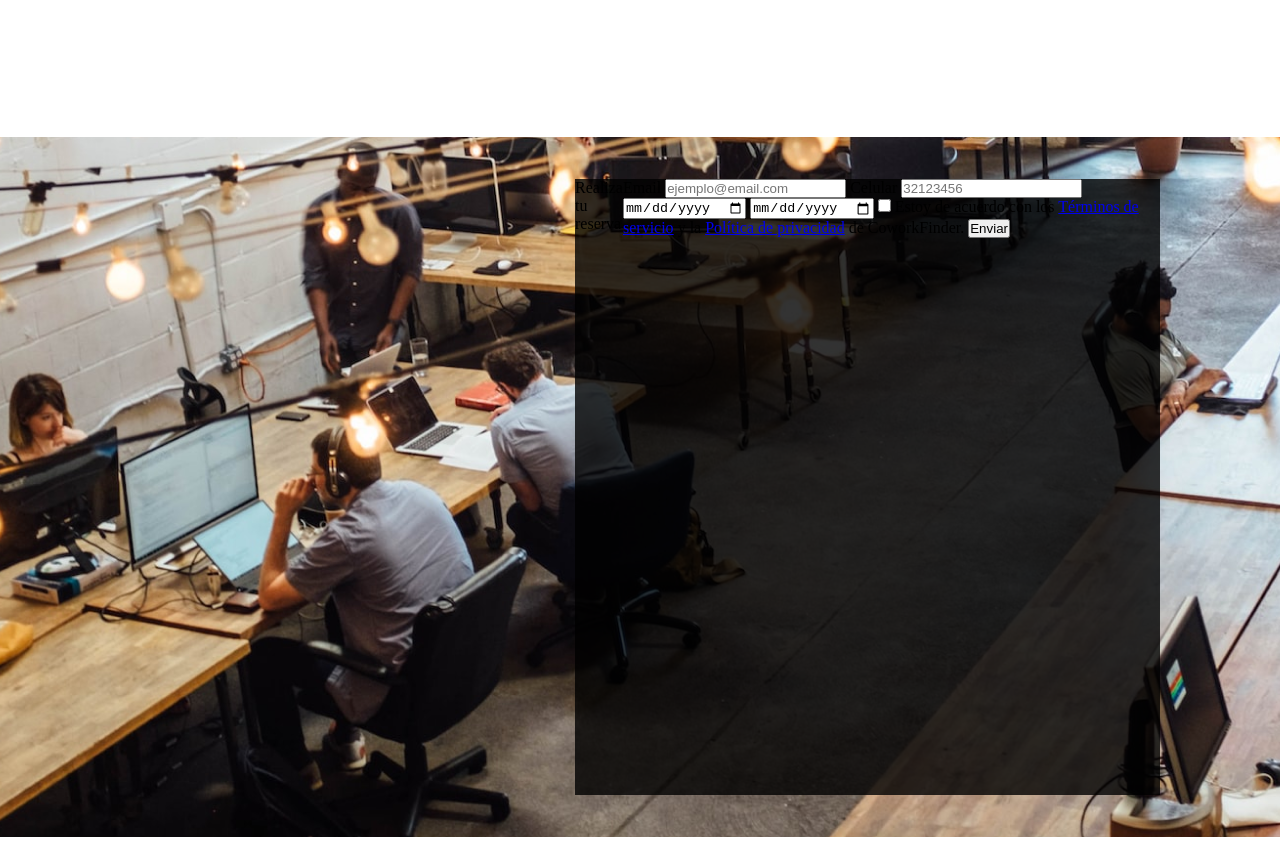
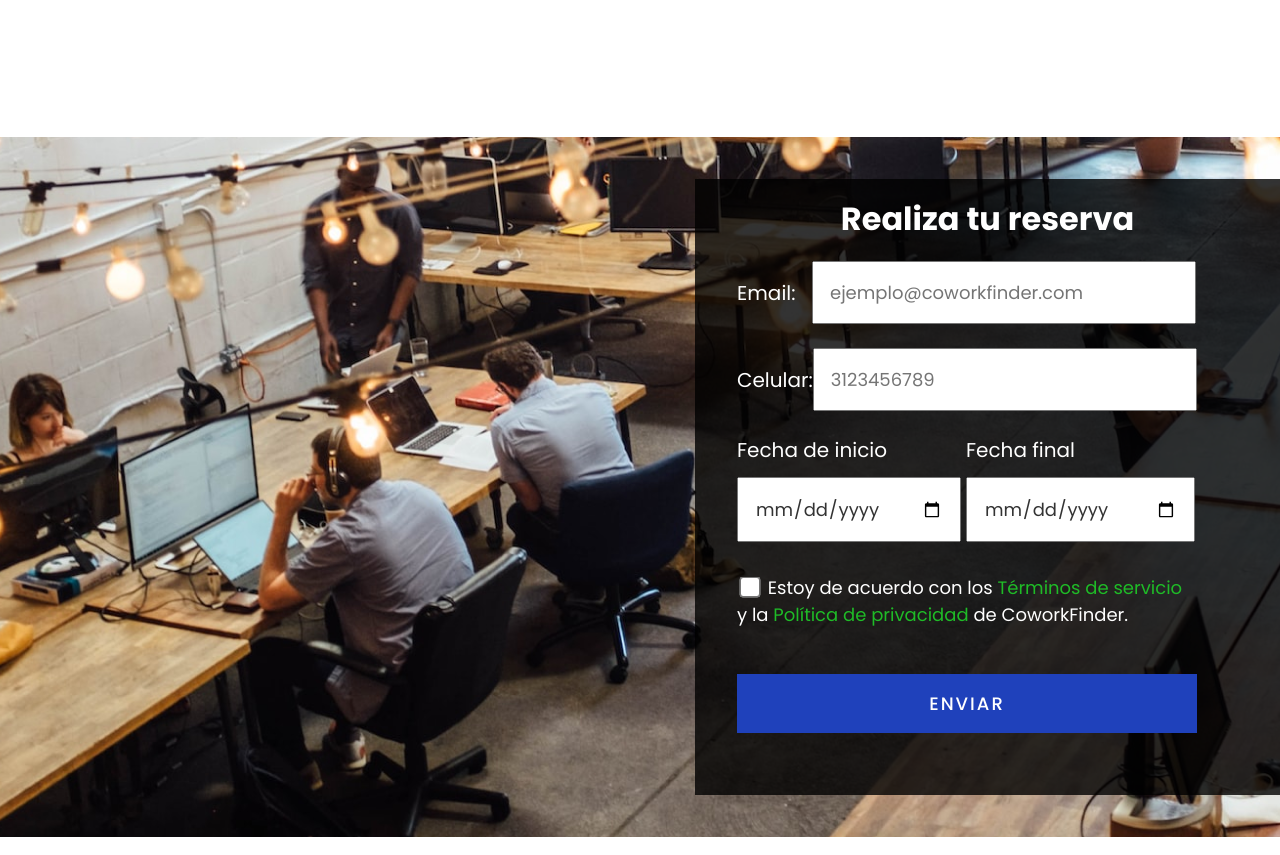
Before and after one commit to jesu1090p/CoworkFinder, a plain HTML site: page index.html in a window 1280 px wide. Shown: the part 1522-2377 px from the top of the page. Drawn offline with Linux system fonts and the light colour scheme; a small style sheet from the web is missing.

Commit message:
estilos de formulario terminado

```diff
--- a/index.html
+++ b/index.html
@@ -9,6 +9,7 @@
         <link rel="stylesheet" href="styles/header.css">
         <link rel="stylesheet" href="styles/coworking-area.css">
         <link rel="stylesheet" href="styles/form.css">
+        <link href="https://unpaskg.com/aos@2.3.1/dist/aos.css" rel="stylesheet">
         <style>
             ::selection {
                 background-color: #1fbb27;
@@ -16,7 +17,7 @@
     }
 
             ::-moz-selection {
-                background-color: #1F41BB;
+                background-color: #1fbb27;
                 color: white;
             }
         </style>
@@ -76,7 +77,7 @@
                 <h2 class="h2-coworking">Los mejores espacios de trabajo a tu disposición</h2>
                 <p class="p-coworking">Espacios comodos de coworking para integración y eficiencia en el trabajo</p>
 
-                <div class="icon-text-row">
+                <div class="icon-text-row" data-aos="fade-up" data-aos-anchor-placement="bottom-bottom">
                     <img src="/assets/icons/ic-clock.png" alt="Clock Icon">
                     <div>
                         <h3 class="h3-coworking">Manejo de horarios flexibles</h3>
@@ -84,7 +85,7 @@
                     </div>
                 </div>
 
-                <div class="icon-text-row">
+                <div class="icon-text-row" data-aos="fade-up" data-aos-anchor-placement="bottom-bottom">
                     <img src="/assets/icons/snack.png" alt="Snack Icon">
                     <div>
                         <h3 class="h3-coworking">Bebidas y aperitivos</h3>
@@ -92,7 +93,7 @@
                     </div>
                 </div>
 
-                <div class="icon-text-row">
+                <div class="icon-text-row" data-aos="fade-up" data-aos-anchor-placement="bottom-bottom">
                     <img src="/assets/icons/gaming.png" alt="Gaming Icon">
                     <div>
                         <h3 class="h3-coworking">Zonas recreativas</h3>
@@ -110,28 +111,49 @@
     <!--Formulario-->
     <section>
         <div class="form-section">
-            <div class="form">
-                <p>Realiza tu reserva</p>
+            <div class="form-container">
+                <p class="p-form">Realiza tu reserva</p>
                 <form action="" method="dialog">
-                    <label for="email">Email
-                        <input type="email" name="email" id="email" placeholder="ejemplo@email.com">
+                    <div class="top-inputs">
+                        <div class="input-row">
+                            <label for="email">Email:
                             </label>
-                    <label for="celular">Celular
-                        <input type="number" name="celular" id="celular" placeholder="32123456">
+                                <input type="email" name="email" id="email" placeholder="ejemplo@coworkfinder.com">
+                        </div>
+                        <div class="input-row">
+                            <label for="celular">Celular:
                             </label>
-                    <label for="fecha-ini">
+                                <input type="number" name="celular" id="celular" placeholder="3123456789">
+                        </div>
+                    </div>
+                    <div class="dates">
+                        <div class="date">
+                            <label for="fecha-ini">Fecha de inicio
+                            </label>
                             <input type="date" name="fecha-ini" id="fecha-ini">
+                        </div>
+                        <div class="date">
+                            <label for="fecha-fin">Fecha final
                             </label>
-                    <label for="fecha-fin">
                             <input type="date" name="fecha-fin" id="fecha-fin">
-                    </label>
-                    <label for="de-acuerdo"><input type="checkbox" name="de-acuerdo" id="de-acuerdo"> Estoy de acuerdo con los <a href="http://" target="_blank" rel="noopener noreferrer">Términos de servicio</a>  y la <a href="http://" target="_blank" rel="noopener noreferrer">Política de privacidad</a> de CoworkFinder.</label>
-                    <button type="submit">Enviar</button>
+                        </div>
+                    </div>
+                    <div class="terms">
+                        <p><input type="checkbox" name="de-acuerdo" id="de-acuerdo" class="checkbox-large">
+                        Estoy de acuerdo con los <a href="http://" target="_blank" rel="noopener noreferrer">Términos de servicio</a>  y la <a href="http://" target="_blank" rel="noopener noreferrer">Política de privacidad</a> de CoworkFinder.
+                        </p>
+                    </div>
+                    <button class="submit" type="submit">Enviar</button>
                 </form>
             </div>
         </div>
     </section>
     <!--Final del Formulario-->
+    <!--Animaciones de AOL-->
+    <script src="httpssd://unpkg.com/aos@2.3.1/dist/aos.js"></script>
+    <script>
+        //AOS.init();
+      </script>
 </body>
 
 </html>
--- a/styles/form.css
+++ b/styles/form.css
@@ -9,12 +9,139 @@
     justify-content: end;
     align-items: center;
     margin: 0 auto;
-    padding-right: 120px;
 }
 
-.form {
+.form-container {
     width: 585px;
     min-height: 616px;
     background-color: rgba(0, 0, 0, 0.8);
     display: flex;
+    flex-direction: column;
+    gap: 2px;
 }
+
+
+.p-form {
+    font-family: "Poppins", sans-serif;
+    font-weight: bold;
+    font-size: 32px;
+    text-align: center;
+    color: #fff;
+    padding: 16px
+}
+
+.input-row {
+    display: flex;
+    flex-direction: row;
+    align-items: center;
+    width: 501px;
+    justify-content: space-between;
+    padding-bottom: 24px;
+
+}
+
+.form-container label {
+    font-family: "Poppins", sans-serif;
+    font-weight: normal;
+    font-size: 20px;
+    color: #fff;
+    display: flex;
+    justify-items: flex-start;
+    align-items: center;
+    padding-left: 42px;
+    width: 150px;
+}
+
+input[type=email],input[type=number] {
+    font-family: "Poppins", sans-serif;
+    font-weight: normal;
+    font-size: 18px;
+    color: #fff;
+    padding: 16px;
+    width: 391px;
+}
+
+input[type=date] {
+    font-family: "Poppins", sans-serif;
+    font-weight: normal;
+    font-size: 18px;
+    color: #fff;
+    padding: 16px;
+    color: rgba(0, 0, 0, 0.8);
+}
+
+.dates {
+    width: 501px;
+    margin: 0 auto;
+    display: flex;
+    flex-direction: row;
+    justify-content: flex-start;
+}
+
+.dates label {
+    width: 244px;
+    padding-left: 0px;
+    padding-bottom: 12px;
+}
+
+.date {
+    width: 229px;
+    display: flex;
+    flex-direction: column;
+}
+
+.date:first-of-type {
+    padding-right: 5px;
+}
+
+.checkbox-large {
+    width: 16px;
+    height: 14px;
+    transform: scale(1.5);
+    margin: 5px;
+  }
+.terms {
+    display: flex;
+    font-family: "Poppins", sans-serif;
+    font-weight: normal;
+    font-size: 18px;
+    color: #fff;
+    padding: 16px;
+    width: 460px;
+    margin-left: 42px;
+    padding: 32px 10px 16px 0px;
+}
+
+.terms a{
+    color: #1fbb27;
+    text-decoration: none;
+    transition: color 0.3s ease;
+}
+
+.terms a:hover{
+    color: lightgrey;
+    text-decoration: underline;
+}
+
+.submit {
+    background-color: #1F41BB;
+    display: flex;
+    justify-content: center;
+    width: 460px;
+    margin-left: 42px;
+    margin-top: 30px;
+    padding: 16px;
+    border: #1F41BB;
+    font-family: "Poppins", sans-serif;
+    font-size: 18px;
+    font-weight:500;
+    letter-spacing: 2px;
+    color: #fff;
+    text-transform: uppercase;
+    transition: color 0.3s ease;
+}
+
+.submit:hover {
+    background-color:#1fbb27;
+    cursor: pointer;
+}
--- a/styles/header.css
+++ b/styles/header.css
@@ -16,7 +16,6 @@
     min-height: 820px;
     max-height: 820px;
     background-size: cover;
-    background-color: rgba(0, 0, 0, 0.7);
     background-blend-mode: multiply;
     color: #FFF;
     display: flex;
```
Lines whose indentation alone changed are shown as unchanged.
